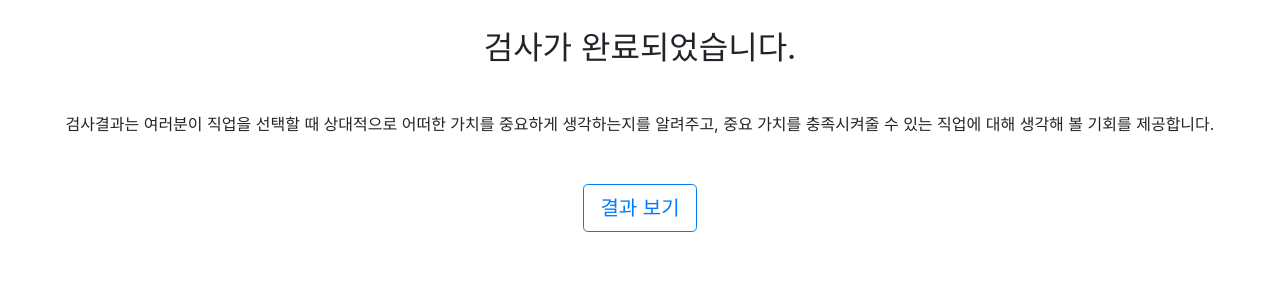
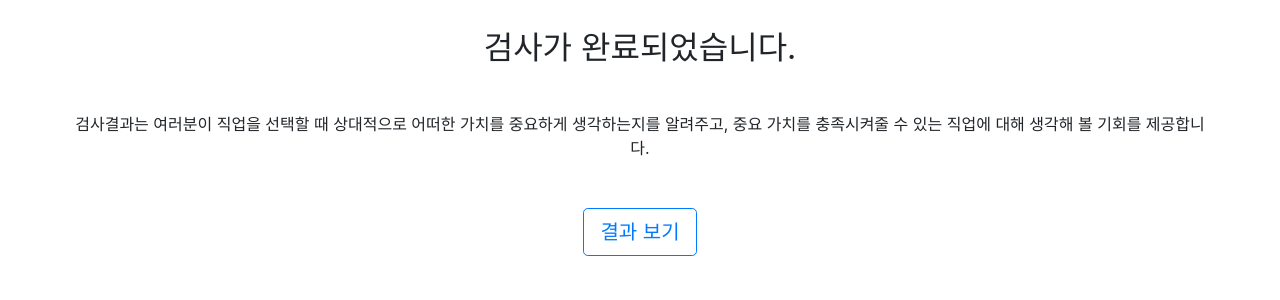
Before and after one commit to chanmi1127/Psychological_Test, a React (Create React App) app in the folder my-app/: page /testfinished/1 in a window 1280 px wide. Shown: the top 300 px of the page. Built offline with nearby package versions, Linux system fonts and the light colour scheme.

Commit message:
CL 20210307 3rd commit

```diff
--- a/my-app/src/TestFinished.js
+++ b/my-app/src/TestFinished.js
@@ -5,7 +5,11 @@ import Button from 'react-bootstrap/Button';
 function TestFinished() {
   const { seq } = useParams();
 
-
+  const styleContainer = {
+    width: "100%",
+    maxWidth: "1200px",
+    margin: "0 auto"
+  };
 
   const styleTitle = {
     width: "auto",
@@ -34,7 +38,7 @@ function TestFinished() {
 
 
   return (
-    <div>
+    <div style={styleContainer}>
       <div style={styleTitle}>검사가 완료되었습니다.</div>
       <div style={styleContent}>검사결과는 여러분이 직업을 선택할 때 상대적으로 어떠한 가치를 중요하게 생각하는지를 알려주고,
 중요 가치를 충족시켜줄 수 있는 직업에 대해 생각해 볼 기회를 제공합니다. <br /><br />
--- a/my-app/src/TestResult.js
+++ b/my-app/src/TestResult.js
@@ -408,7 +408,8 @@ function TestResult() {
                     <Card.Header>성인 직업심리검사 더 알아보기</Card.Header>
                     <Card.Body>
                         <Card.Title>
-                            커리어넷 직업심리검사 &nbsp; <Button href="https://www.career.go.kr/cnet/front/examen/inspctNor.do" variant="info">검사하러 가기</Button>
+                            커리어넷 직업심리검사 &nbsp;
+                            <Button onClick={() => window.open('https://www.career.go.kr/cnet/front/examen/inspctNor.do', '_blank' )} variant="info">검사하러 가기</Button>
                         </Card.Title>
                         <Card.Text>
                             -진로개발준비도검사  <br />
@@ -418,7 +419,8 @@ function TestResult() {
                         </Card.Text>
                         <br />
                         <Card.Title>
-                            워크넷 직업심리검사 &nbsp; <Button href="https://www.work.go.kr/consltJobCarpa/jobPsyExamNew/jobPsyExamAdultList.do" variant="info">검사하러 가기</Button>
+                            워크넷 직업심리검사 &nbsp;
+                            <Button onClick={() => window.open('https://www.work.go.kr/consltJobCarpa/jobPsyExamNew/jobPsyExamAdultList.do', '_blank' )} variant="info">검사하러 가기</Button>
                         </Card.Title>
                         <Card.Text>
                             -직업선호도검사  <br />
```
